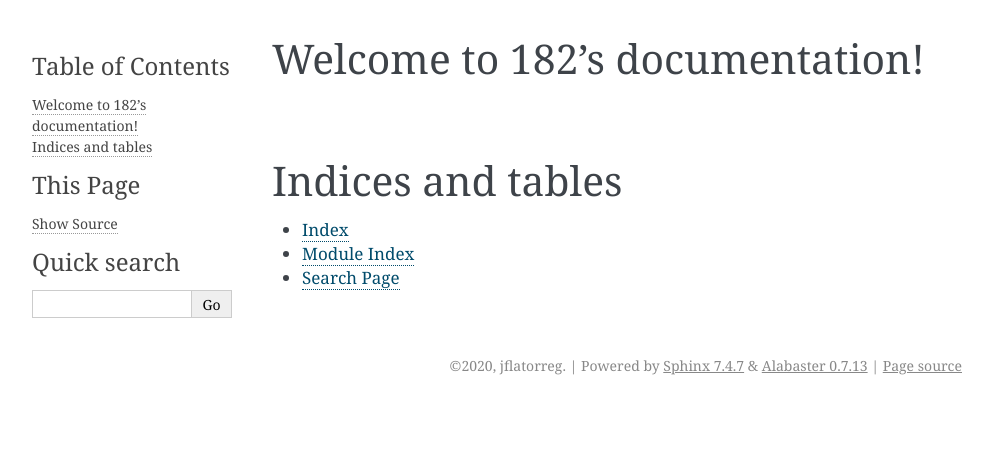
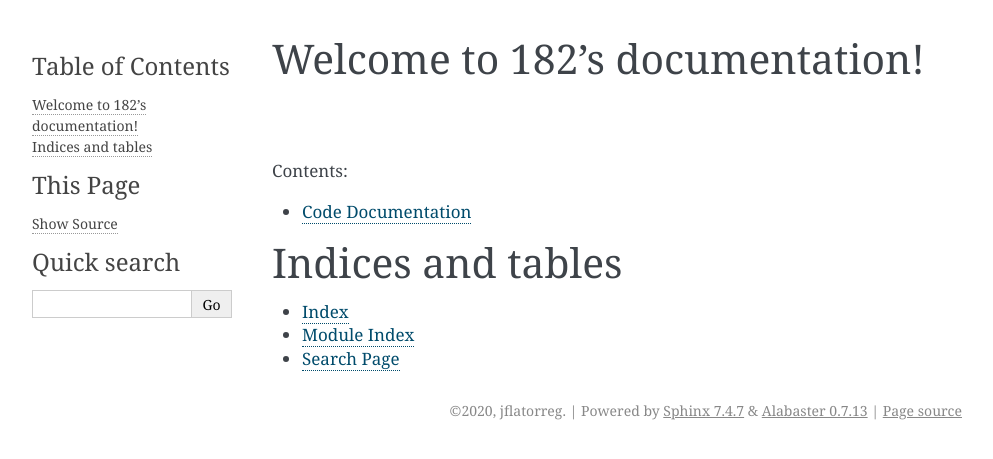
Before and after one commit to jflatorreg/182project, a Sphinx documentation site: the page built from sphinx/index.rst, in a window 1280 px wide. Shown: the top 459 px of the page, without its empty margins (148-1141 px from the left). Built offline with Sphinx 7.4.7, drawn with Linux system fonts in a browser that asks for light colours.

Commit message:
Page generation

```diff
--- /dev/null
+++ b/sphinx/code.rst
@@ -0,0 +1,5 @@
+Code Documentation
+==================
+
+.. automodule:: funcs
+    :members:
--- a/sphinx/conf.py
+++ b/sphinx/conf.py
@@ -10,9 +10,9 @@
 # add these directories to sys.path here. If the directory is relative to the
 # documentation root, use os.path.abspath to make it absolute, like shown here.
 #
-# import os
-# import sys
-# sys.path.insert(0, os.path.abspath('.'))
+import os
+import sys
+sys.path.insert(0, os.path.abspath('..'))
 
 
 # -- Project information -----------------------------------------------------
@@ -30,8 +30,8 @@ release = 'MIT'
 # Add any Sphinx extension module names here, as strings. They can be
 # extensions coming with Sphinx (named 'sphinx.ext.*') or your custom
 # ones.
-extensions = [
-]
+extensions = ['sphinx.ext.autodoc',
+              'sphinx.ext.githubpages']
 
 # Add any paths that contain templates here, relative to this directory.
 templates_path = ['_templates']
@@ -53,3 +53,5 @@ html_theme = 'alabaster'
 # relative to this directory. They are copied after the builtin static files,
 # so a file named "default.css" will overwrite the builtin "default.css".
 html_static_path = ['_static']
+
+pygments_style = 'sphinx'
--- a/sphinx/index.rst
+++ b/sphinx/index.rst
@@ -10,7 +10,7 @@ Welcome to 182's documentation!
    :maxdepth: 2
    :caption: Contents:
 
-
+   code
 
 Indices and tables
 ==================
```
Also changed, not shown: 1 other file.
